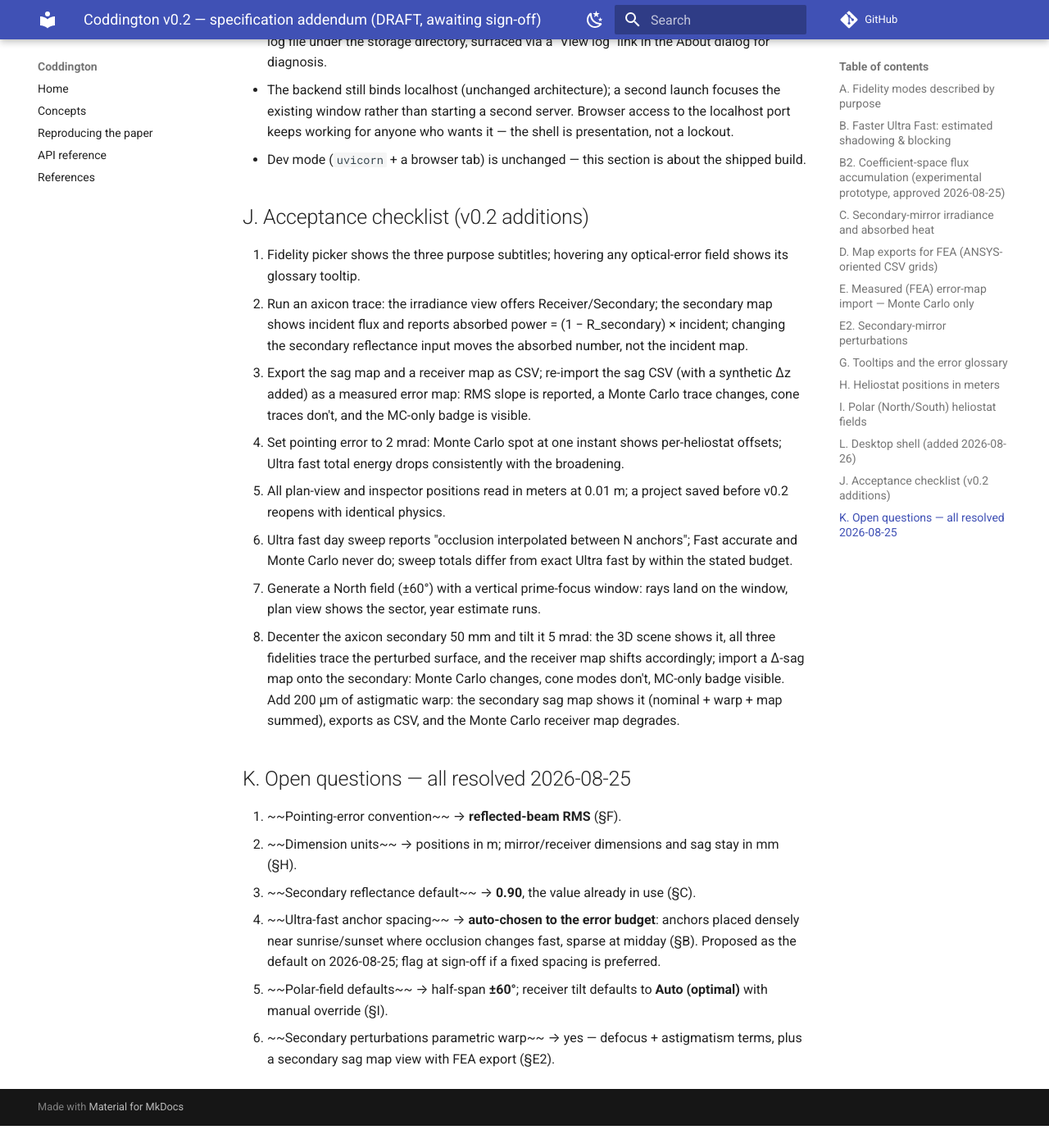
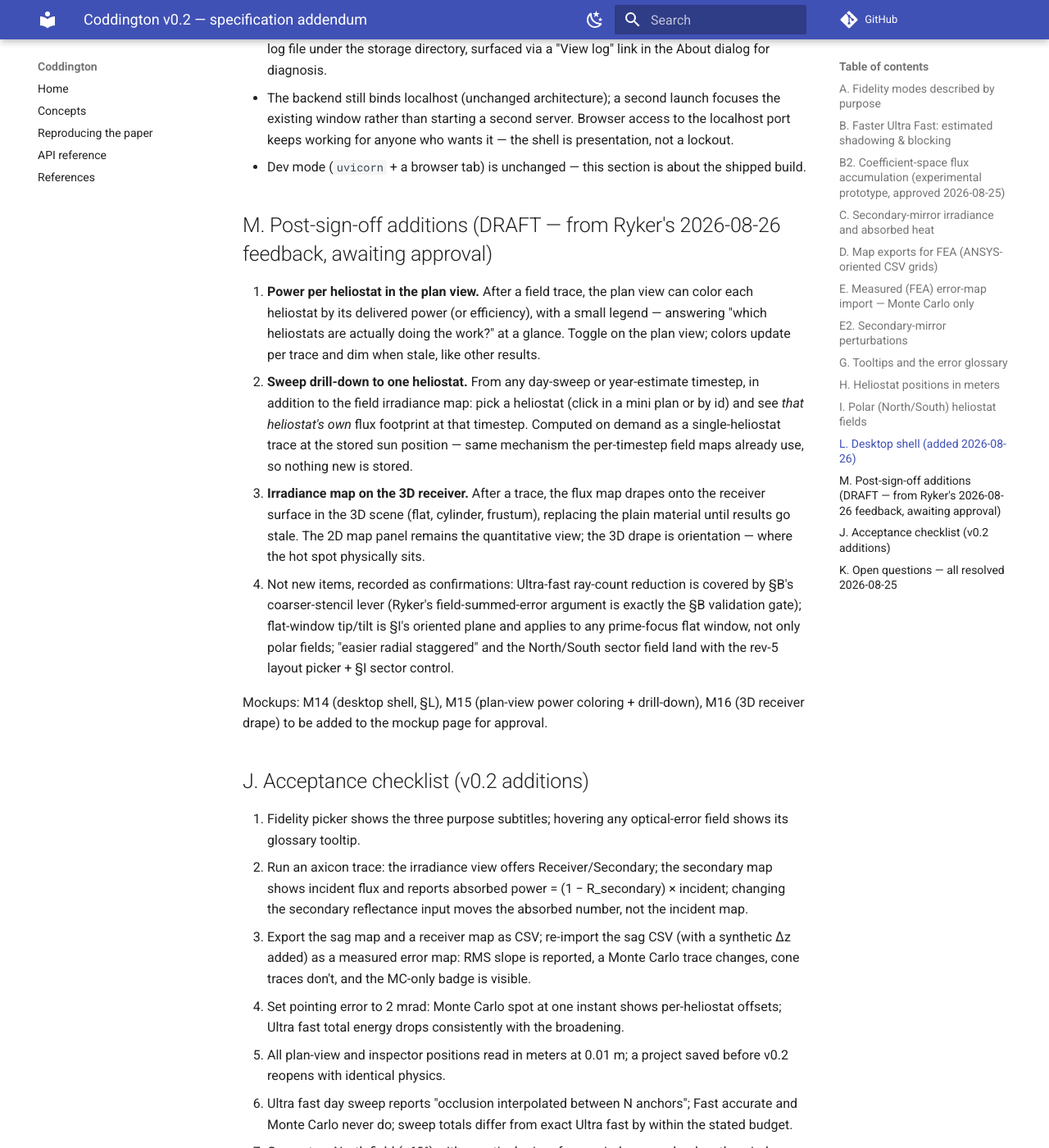
Before and after one commit to wilryk/coddington, an MkDocs documentation site: the page built from docs/ui-spec-v0.2.md, in a window 1280 px wide and 1400 px high, scrolled down 6761 px. Shown: the whole window at 82% size. Built offline with MkDocs 1.6.1 and Material for MkDocs 9.7.7, drawn with Linux system fonts in a browser that asks for light colours; comment, search, counter and statistics services are not loaded; before the commit the page ends 8134 px from its top, so only the background shows below that; some of the changed text lies outside the part shown.

Commit message:
Signed: sections A through L; drafted: the morning after
Records Ryker''s 2026-08-26 sign-off of the v0.2 addendum (A-L +
mockups M8-M13, with L approved in the same review) -- the feature
wave is unlocked. Adds draft M: plan-view power-per-heliostat
coloring, sweep drill-down to a single heliostat''s footprint, and
the irradiance map draped on the 3D receiver, plus confirmations
that ray-count reduction, general flat-window tip/tilt, and the
sector field were already covered by B and I.

Co-Authored-By: Claude Fable 5 <noreply@anthropic.com>

```diff
--- a/docs/ui-spec-v0.2.md
+++ b/docs/ui-spec-v0.2.md
@@ -1,6 +1,6 @@
-# Coddington v0.2 — specification addendum (DRAFT, awaiting sign-off)
+# Coddington v0.2 — specification addendum
 
-Status: **DRAFT — not signed off.** Companion to [ui-spec.md](ui-spec.md) (rev 5 signed off 2026-08-22; rev 6 draft). This addendum covers only the features new since the v0.1.0 release. Per our working contract, Ryker signs off on this document **and** the v0.2 mockups before feature code is written.
+Status: **SIGNED OFF by Ryker, 2026-08-26** (sections A–L and mockups M8–M13; §L desktop shell was Ryker's own 2026-08-26 request, approved in the same review). Companion to [ui-spec.md](ui-spec.md) (rev 5 signed off 2026-08-22; rev 6 draft). This document plus the v0.2 mockups are the build contract for the feature wave; deviations go back to Ryker before implementation. **§M below arrived after sign-off and awaits its own approval.**
 
 Out of scope here (already in flight as bug fixes, no design sign-off needed): trace status bar moved to the top of the screen on all tabs; Analysis-tab panel overlap; the ~5° sun-elevation floor for sweeps; cylindrical-receiver retrace; frustum orientation; year-estimate duration warning; the two Monte Carlo physics corrections (specularity perturbation plane, source-region sizing); the >500-heliostat slowdown.
 
@@ -114,6 +114,15 @@ The desktop build stops presenting as a webpage. Requested by Ryker after evalua
 - The backend still binds localhost (unchanged architecture); a second launch focuses the existing window rather than starting a second server. Browser access to the localhost port keeps working for anyone who wants it — the shell is presentation, not a lockout.
 - Dev mode (`uvicorn` + a browser tab) is unchanged — this section is about the shipped build.
 
+## M. Post-sign-off additions (DRAFT — from Ryker's 2026-08-26 feedback, awaiting approval)
+
+1. **Power per heliostat in the plan view.** After a field trace, the plan view can color each heliostat by its delivered power (or efficiency), with a small legend — answering "which heliostats are actually doing the work?" at a glance. Toggle on the plan view; colors update per trace and dim when stale, like other results.
+2. **Sweep drill-down to one heliostat.** From any day-sweep or year-estimate timestep, in addition to the field irradiance map: pick a heliostat (click in a mini plan or by id) and see *that heliostat's own* flux footprint at that timestep. Computed on demand as a single-heliostat trace at the stored sun position — same mechanism the per-timestep field maps already use, so nothing new is stored.
+3. **Irradiance map on the 3D receiver.** After a trace, the flux map drapes onto the receiver surface in the 3D scene (flat, cylinder, frustum), replacing the plain material until results go stale. The 2D map panel remains the quantitative view; the 3D drape is orientation — where the hot spot physically sits.
+4. Not new items, recorded as confirmations: Ultra-fast ray-count reduction is covered by §B's coarser-stencil lever (Ryker's field-summed-error argument is exactly the §B validation gate); flat-window tip/tilt is §I's oriented plane and applies to any prime-focus flat window, not only polar fields; "easier radial staggered" and the North/South sector field land with the rev-5 layout picker + §I sector control.
+
+Mockups: M14 (desktop shell, §L), M15 (plan-view power coloring + drill-down), M16 (3D receiver drape) to be added to the mockup page for approval.
+
 ## J. Acceptance checklist (v0.2 additions)
 
 1. Fidelity picker shows the three purpose subtitles; hovering any optical-error field shows its glossary tooltip.
```
